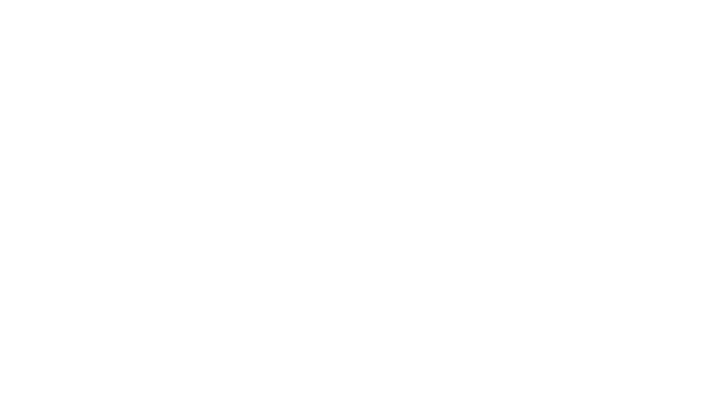
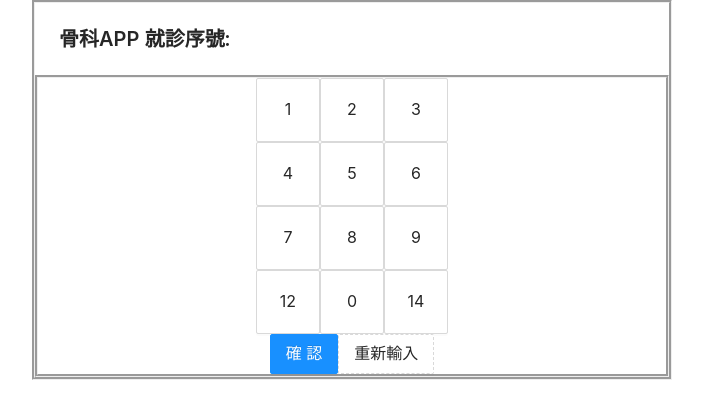
Before and after one commit to JohnTing/consultation-web, a React (Create React App) app: page / in a window 1280 px wide. Before the commit this address had no page. Shown: the top 418 px of the page, without its empty margins (288-991 px from the left). Built offline with nearby package versions, Linux system fonts and the light colour scheme.

Commit message:
流程完成

```diff
--- a/src/components/UserPage1.tsx
+++ b/src/components/UserPage1.tsx
@@ -3,37 +3,44 @@ import React, { useEffect, useState } from "react";
 import { Link } from "react-router-dom";
 
 import { type } from "@testing-library/user-event/dist/type";
-import { Button, Col, PageHeader, Row } from "antd";
+import { Button, Col, message, PageHeader, Row } from "antd";
+
+import { useNavigate } from 'react-router-dom';
 
 const myborder = {
   maxWidth: "640px",
   margin: "auto",
-  borderStyle: "groove"
-}
+  borderStyle: "groove",
+};
 
 const myborder2 = {
   width: "auto",
   height: "auto",
-  borderStyle: "groove"
-}
+  borderStyle: "groove",
+};
 
 const mybutton1 = {
-
-  width: "100px",
-  height: "100px"
-}
-
+  width: "64px",
+  height: "64px",
+};
 
 type Prop = {
   nextpage: string;
 };
 
 export default function UserPage1(prop: Prop) {
+  const navigate = useNavigate()
+
+
   const [mytext, setState] = useState<string>("");
+
   const Square = (props: { value: number }) => {
     return (
-      <Button style={mybutton1}
-      size="large" onClick={() => setState(mytext + props.value)}>
+      <Button
+        style={mybutton1}
+        size="large"
+        onClick={() => setState(mytext + props.value)}
+      >
         {props.value}
       </Button>
     );
@@ -41,35 +48,74 @@ export default function UserPage1(prop: Prop) {
 
   return (
     <>
-
       <div style={myborder}>
         <PageHeader title={"骨科APP 就診序號:" + mytext}></PageHeader>
-
 
         <div style={myborder2}>
           <Row align="top" justify="center">
             {[1, 2, 3].map((value, index, array) => {
               return (
-            <Col  key={index} style={{width: "auto"}}><Square value={value}/></Col>
+                <Col key={index} style={{ width: "auto" }}>
+                  <Square value={value} />
+                </Col>
               );
             })}
           </Row>
           <Row align="top" justify="center">
             {[4, 5, 6].map((value, index, array) => {
               return (
-            <Col key={index} style={{width: "auto"}}><Square value={value}/></Col>
+                <Col key={index} style={{ width: "auto" }}>
+                  <Square value={value} />
+                </Col>
               );
             })}
           </Row>
           <Row align="top" justify="center">
             {[7, 8, 9].map((value, index, array) => {
               return (
-            <Col key={index} style={{width: "auto"}}><Square value={value}/></Col>
+                <Col key={index} style={{ width: "auto" }}>
+                  <Square value={value} />
+                </Col>
               );
             })}
           </Row>
+          <Row align="top" justify="center">
+            {[12, 0, 14].map((value, index, array) => {
+              return (
+                <Col key={index} style={{ width: "auto" }}>
+                  <Square value={value} />
+                </Col>
+              );
+            })}
+          </Row>
+
+          <Row align="top" justify="center">
+            <Col key={0}>
+
+              <Button type="primary" size="large" onClick={() => {
+
+                if(mytext.length <= 0) {
+                  message.error("請輸入就診序號")
+                  return
+                }
+
+                navigate(`/${prop.nextpage}?id=${mytext}`)
+
+
+
+              }} >
+                確認
+              </Button>
+
+            </Col>
+            <Col key={0}>
+              <Button type="dashed" size="large" onClick={() => setState("")}>
+                重新輸入
+              </Button>
+            </Col>
+
+          </Row>
         </div>
-
       </div>
     </>
   );
--- a/src/components/UserPage2.tsx
+++ b/src/components/UserPage2.tsx
@@ -1,11 +1,16 @@
-import { Button, PageHeader, Space } from "antd";
+import { Button, message, PageHeader, Space } from "antd";
 
 import React, { useEffect, useState } from "react";
 
 import { Row, Col } from "antd";
+import { useLocation, useNavigate, useParams } from "react-router-dom";
 
 const API_URL1 = "https://johnting-consultation-api.herokuapp.com/doctorwork";
 const API_URL2 = "https://johnting-consultation-api.herokuapp.com/nursework";
+/*
+const API_URL1 = "https://data.heroku.com/dataclips/kbrioabbsbofzweaoayveibjfmna.json";
+const API_URL2 = "https://data.heroku.com/dataclips/huzkrbywvumommzbczlxlnjojalm.json";
+*/
 const API_URL3 = "https://johnting-consultation-api.herokuapp.com/workqueue";
 const API_TOKEN = "Bearer tokena";
 
@@ -17,6 +22,8 @@ const API_HEADERS_JSON = {
   authorization: API_TOKEN,
   "content-Type": "application/json",
 };
+
+// type WorkType = [string, string];
 
 type WorkType = {
   id: number;
@@ -32,35 +39,49 @@ type WorkQueue = {
   finish: boolean;
 };
 
+type Dataclips = {
+  title: string;
+  values: WorkType[];
+};
+
 const myborder = {
   maxWidth: "640px",
   margin: "auto",
-  borderStyle: "groove"
-}
+  borderStyle: "groove",
+};
 const mybutton1 = {
-
   height: "auto",
   width: "120px",
-}
+};
 const mybutton2 = {
   background: "#FFFF00",
   height: "auto",
-  width: "120px"
-}
+  width: "120px",
+};
 
+type Prop = {
+  nextpage: string;
+  returnpage: string;
+};
 
+export default function UserPage2(prop: Prop) {
+  const [works, setState] = useState<[WorkType[], WorkType[]]>([[], []]);
+  const navigate = useNavigate();
 
-
-export default function UserPage2() {
-  const [works, setState] = useState<[WorkType[], WorkType[]]>([[], []]);
+  const [swork, setSwork] = useState<WorkQueue>();
+  const [isLoading, setIsLoading] = useState<boolean>(true);
+  const search = useLocation().search;
+  const id = new URLSearchParams(search).get("id");
 
   useEffect(() => {
+    setIsLoading(true)
     const promise1 = fetch(API_URL1, {
       method: "GET",
       headers: API_HEADERS,
     })
       .then((response) => response.json())
-      .then((data) => data as WorkType[])
+      //.then((data) => data as Dataclips)
+      //.then((data) => data.values)
       .catch((e) => {
         console.log(e);
         return Array<WorkType>();
@@ -71,16 +92,19 @@ export default function UserPage2() {
       headers: API_HEADERS,
     })
       .then((response) => response.json())
-      .then((data) => data as WorkType[])
+      //.then((data) => data as Dataclips)
+      //.then((data) => data.values)
       .catch((e) => {
         console.log(e);
         return Array<WorkType>();
       });
 
     Promise.all([promise1, promise2]).then((datas) => {
-      setState(datas);
+      setState([datas[0], datas[1]]);
+      setIsLoading(false)
     });
   }, []);
+
 
   const postbutton = (serial: number, work: string, type: number) => {
     return (
@@ -98,14 +122,7 @@ export default function UserPage2() {
               finish: false,
             };
 
-            fetch(API_URL3, {
-              method: "POST",
-              body: JSON.stringify(workQueue),
-              headers: API_HEADERS_JSON,
-            })
-              .then((res) => res.json())
-              .then((res) => console.log(res))
-              .catch((e) => console.log(e));
+            setSwork(workQueue);
           }}
         >
           {work}
@@ -117,7 +134,7 @@ export default function UserPage2() {
   return (
     <>
       <div style={myborder}>
-        <PageHeader title="骨科APP 就診序號:"></PageHeader>
+        <PageHeader title={"骨科APP 就診序號:" + id}></PageHeader>
 
         <Row gutter={[16, 16]} justify="center" align="top">
           {works[0].map((work) => {
@@ -129,10 +146,46 @@ export default function UserPage2() {
             return postbutton(index, work.work, 1);
           })}
           <Col>
-            <Button size="large" style={mybutton2}> 確認 </Button>
+            <Button
+              size="large"
+              style={mybutton2}
+              loading={isLoading}
+              disabled={!swork}
+              onClick={() => {
+                if (!swork) {
+                  message.error("請輸入看診項目");
+                  return;
+                }
+                if (!id || id.length <= 0) {
+                  message.error("請輸入就診序號");
+                  return;
+                }
+
+                fetch(API_URL3, {
+                  method: "POST",
+                  body: JSON.stringify(swork),
+                  headers: API_HEADERS_JSON,
+                })
+                  .then((res) => res.json())
+                  .then((res) => console.log(res))
+                  .catch((e) => console.log(e));
+
+                navigate(
+                  `/${prop.nextpage}?id=${id}&work=${
+                    swork.nurseWork + swork.doctorWork
+                  }`
+                );
+              }}
+            >
+              {"確認"}
+            </Button>
           </Col>
           <Col>
-            <Button size="large" style={mybutton1}> 取消 </Button>
+            <a href={prop.returnpage}>
+              <Button size="large" style={mybutton1} loading={isLoading}>
+                {"取消"}
+              </Button>
+            </a>
           </Col>
         </Row>
       </div>
--- /dev/null
+++ b/src/components/UserPage3.tsx
@@ -0,0 +1,50 @@
+import { Button, PageHeader, Space } from "antd";
+
+import React, { useEffect, useState } from "react";
+
+import { Row, Col } from "antd";
+import { useLocation, useParams } from "react-router-dom";
+
+const myborder = {
+  maxWidth: "640px",
+  margin: "auto",
+  borderStyle: "groove",
+};
+const mybutton1 = {
+  height: "auto",
+  width: "120px",
+};
+const mybutton2 = {
+  background: "#FFFF00",
+  height: "auto",
+  width: "120px",
+};
+
+type Prop = {
+  nextpage: string;
+
+};
+
+export default function UserPage2(prop: Prop) {
+  const search = useLocation().search;
+  const id = new URLSearchParams(search).get("id");
+  const work = new URLSearchParams(search).get("work");
+
+  return (
+    <>
+      <div style={myborder}>
+        <PageHeader title={"骨科APP 就診序號:" + id}></PageHeader>
+
+
+        <h1>就診序號: {id}</h1>
+
+        <h3>你選取的項目為
+          <a href={prop.nextpage}>
+
+          <Button type="primary" size="large">{work}</Button></a></h3>
+
+        <h1>登記成功</h1>
+      </div>
+    </>
+  );
+}
--- a/src/components/WorkQueueFrom.tsx
+++ b/src/components/WorkQueueFrom.tsx
@@ -5,6 +5,7 @@ import moment from 'moment';
 const { RangePicker } = DatePicker;
 
 const API_URL = "https://johnting-consultation-api.herokuapp.com/workqueue/daterange"
+const API_URL2 = "https://johnting-consultation-api.herokuapp.com/workqueue"
 const API_TOKEN = "Bearer tokena";
 
 const API_HEADERS = {
@@ -54,7 +55,7 @@ export default function WorkQueueFrom() {
 
   const deleteById = (workQueue: WorkQueue) => {
     setState(dataSource.filter((value) => value.id !== workQueue.id))
-    fetch(API_URL + `/${workQueue.id}`, {
+    fetch(API_URL2 + `/${workQueue.id}`, {
       method: "DELETE",
       headers: API_HEADERS,
     })
--- a/src/index.tsx
+++ b/src/index.tsx
@@ -19,6 +19,7 @@ import { ConfigProvider } from 'antd';
 import UserPage2 from "./components/UserPage2";
 import MainLayout from "./components/MainLayout";
 import { Header, Content, Footer } from "antd/lib/layout/layout";
+import UserPage3 from "./components/UserPage3";
 
 
 ReactDOM.render(
@@ -27,10 +28,10 @@ ReactDOM.render(
 
 
     <Routes>
-
+    <Route path="/" element={<UserPage1 nextpage={"userpage2"}></UserPage1>}/>
     <Route path="/userpage1" element={<UserPage1 nextpage={"userpage2"}></UserPage1>}/>
-    <Route path="/userpage2" element={<UserPage2></UserPage2>}/>
-
+    <Route path="/userpage2" element={<UserPage2 nextpage={"userpage3"} returnpage={"userpage1"}></UserPage2>}/>
+    <Route path="/userpage3" element={<UserPage3 nextpage={"userpage1"}></UserPage3>}/>
 
     <Route path='/admin/*' element={
 
@@ -53,8 +54,8 @@ ReactDOM.render(
 
                 <Route path="/mainlayout" element={<MainLayout></MainLayout>}/>
                 <Route path="/userpage1" element={<UserPage1 nextpage={"userpage2"}></UserPage1>}/>
-                <Route path="/userpage2" element={<UserPage2></UserPage2>}/>
-
+                <Route path="/userpage2" element={<UserPage2 nextpage={"userpage3"} returnpage={"userpage1"}></UserPage2>}/>
+                <Route path="/userpage3" element={<UserPage3 nextpage={"userpage1"}></UserPage3>}/>
 
 
                 <Route path="/WorkQueueFrom" element={<WorkQueueFrom></WorkQueueFrom>}/>
```
Lines whose indentation alone changed are shown as unchanged.
